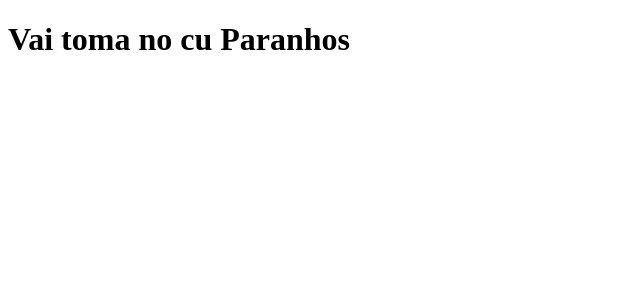
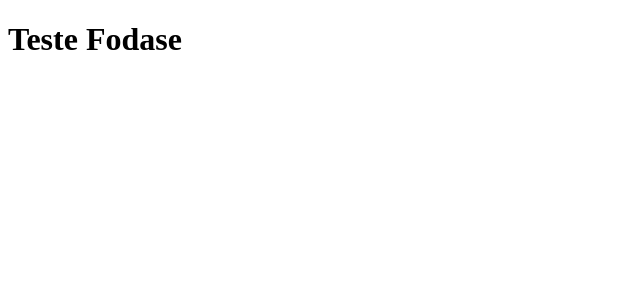
Before and after one commit to balb-0/clone-tabnews, a Next.js app: page / in a window 1280 px wide. Shown: the top 300 px of the page, without its empty margins (0-640 px from the left). Built offline with nearby package versions, Linux system fonts and the light colour scheme.

Commit message:
é pra dar problema

```diff
--- a/pages/index.js
+++ b/pages/index.js
@@ -1,5 +1,5 @@
 function Home() {
-    return <h1>Vai toma no cu Paranhos</h1>
+    return <h1>Teste Fodase</h1>
 }
 
 
```
